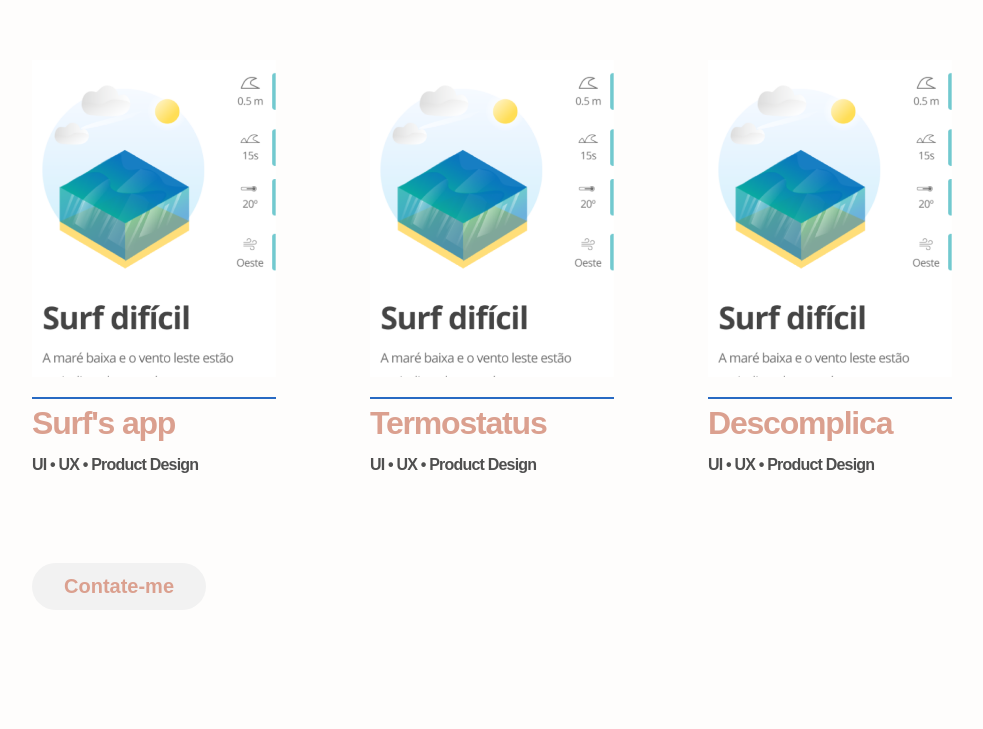
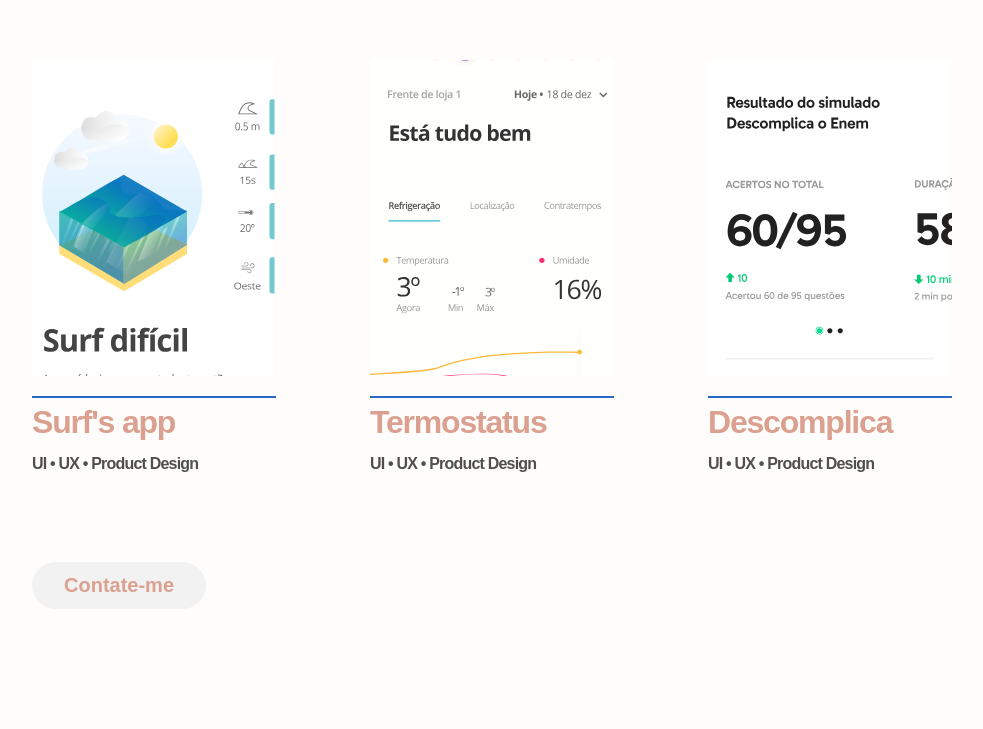
Before and after one commit to VictoriaMolgado/victoriamolgado.github.io, a website built with webpack: page index.html in a window 1280 px wide. Shown: the part 2390-3119 px from the top of the page, without its empty margins (148-1131 px from the left). Before the commit the page ends 3000 px from the top, so only its background shows below. Built offline with nearby package versions, Linux system fonts and the light colour scheme; a web font is replaced by a local one.

Commit message:
Updating project images and layout details

```diff
--- a/index.html
+++ b/index.html
@@ -92,7 +92,7 @@
         <div class="projects">
             <div class="project">
                 <div class="project-interaction">
-                    <img class="project-image" src="assets/imgs/surfs-app-image.png"/>
+                    <img class="project-image" src="assets/imgs/surfsapp-case.svg"/>
                     <h5 class="overlay-text">Veja o projeto</h5>
                 </div>
                 <h4 class="project-title">Surf's app</h4>
@@ -100,7 +100,7 @@
             </div>
             <div class="project">
                 <div class="project-interaction">
-                    <img class="project-image" src="assets/imgs/surfs-app-image.png"/>
+                    <img class="project-image" src="assets/imgs/termostatus-case.svg"/>
                     <h5 class="overlay-text">Veja o projeto</h5>
                 </div>
                 <h4 class="project-title">Termostatus</h4>
@@ -108,7 +108,7 @@
             </div>
             <div class="project">
                 <div class="project-interaction">
-                    <img class="project-image" src="assets/imgs/surfs-app-image.png"/>
+                    <img class="project-image" src="assets/imgs/simulado-case.svg"/>
                     <h5 class="overlay-text">Veja o projeto</h5>
                 </div>
                 <h4 class="project-title">Descomplica</h4>
--- a/src/styles.scss
+++ b/src/styles.scss
@@ -57,10 +57,11 @@
 footer {
   display: flex;
   align-items: flex-start;
-}
+  padding-bottom: 120px;
 
-footer .btn {
-  margin-top: 80px;
+  .btn {
+    margin-top: 80px;
+  }
 }
 
 /* ------------- Text --------------*/
```
Also changed, not shown: assets/imgs/simulado-case.svg (added), assets/imgs/surfs-app-image.png (deleted), assets/imgs/surfsapp-case.svg (added), assets/imgs/termostatus-case.svg (added), assets/styles.css.
